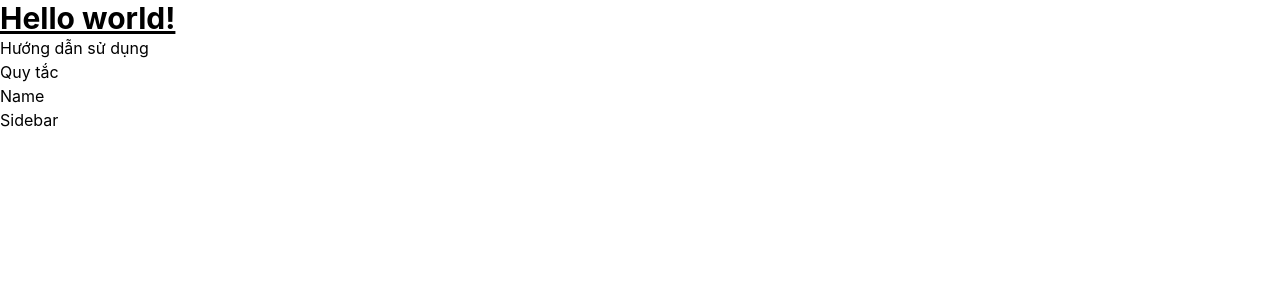
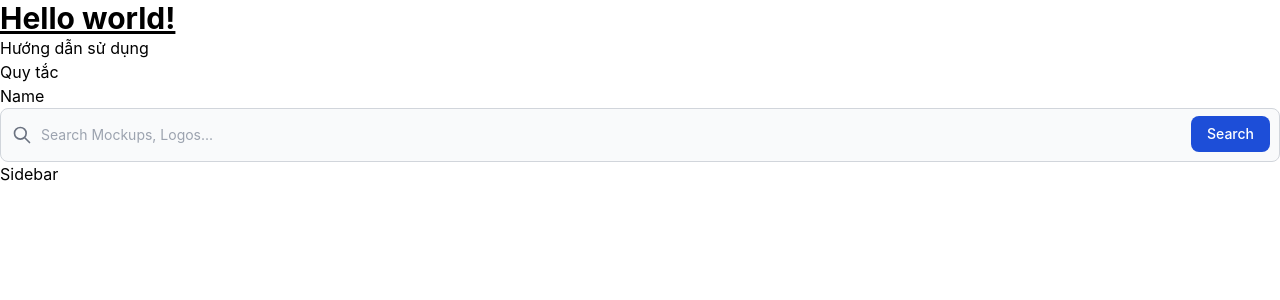
Before and after one commit to Cao-Thanh-Tung/music-app, a React (Create React App) app: page / in a window 1280 px wide. Shown: the top 300 px of the page. Built offline with nearby package versions, Linux system fonts and the light colour scheme.

Commit message:
start coding searchbar

```diff
--- /dev/null
+++ b/src/Component/SearchBar.js
@@ -0,0 +1,46 @@
+function SearchBar() {
+  return (
+    <form>
+      <label
+        for="default-search"
+        className="mb-2 text-sm font-medium text-gray-900 sr-only dark:text-white"
+      >
+        Search
+      </label>
+      <div className="relative">
+        <div className="absolute inset-y-0 left-0 flex items-center pl-3 pointer-events-none">
+          <svg
+            aria-hidden="true"
+            className="w-5 h-5 text-gray-500 dark:text-gray-400"
+            fill="none"
+            stroke="currentColor"
+            viewBox="0 0 24 24"
+            xmlns="http://www.w3.org/2000/svg"
+          >
+            <path
+              stroke-linecap="round"
+              stroke-linejoin="round"
+              stroke-width="2"
+              d="M21 21l-6-6m2-5a7 7 0 11-14 0 7 7 0 0114 0z"
+            ></path>
+          </svg>
+        </div>
+        <input
+          type="search"
+          id="default-search"
+          className="block w-full p-4 pl-10 text-sm text-gray-900 border border-gray-300 rounded-lg bg-gray-50 focus:ring-blue-500 focus:border-blue-500 dark:bg-gray-700 dark:border-gray-600 dark:placeholder-gray-400 dark:text-white dark:focus:ring-blue-500 dark:focus:border-blue-500"
+          placeholder="Search Mockups, Logos..."
+          required
+        />
+        <button
+          type="submit"
+          className="text-white absolute right-2.5 bottom-2.5 bg-blue-700 hover:bg-blue-800 focus:ring-4 focus:outline-none focus:ring-blue-300 font-medium rounded-lg text-sm px-4 py-2 dark:bg-blue-600 dark:hover:bg-blue-700 dark:focus:ring-blue-800"
+        >
+          Search
+        </button>
+      </div>
+    </form>
+  );
+}
+
+export default SearchBar;
--- a/src/Page/HomePage.js
+++ b/src/Page/HomePage.js
@@ -1,3 +1,4 @@
+import SearchBar from "../Component/SearchBar";
 import Sidebar from "../Component/Sidebar";
 import Topbar from "../Component/Topbar";
 
@@ -6,6 +7,7 @@
     <>
       <h1 className=" text-3xl font-bold underline color-blue">Hello world!</h1>
       <Topbar></Topbar>
+      <SearchBar />
       <Sidebar />
     </>
   );
```
